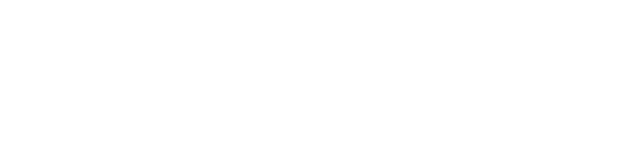
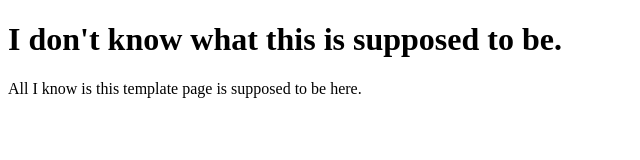
Before and after one commit to morr3583/morr3583.github.io, a plain HTML site: page bacs200/template.html in a window 1280 px wide. Shown: the whole page, without its empty margins (0-640 px from the left). Drawn offline with Linux system fonts and the light colour scheme.

Commit message:
template?

```diff
--- a/bacs200/template.html
+++ b/bacs200/template.html
@@ -10,6 +10,9 @@
 
 <body>
 
+<h1>I don't know what this is supposed to be.</h1>
+<p>All I know is this template page is supposed to be here.</p>
+
 </body>
 
 </html>
```
Also changed, not shown: bacs200/index.html (+1 -0 lines).
